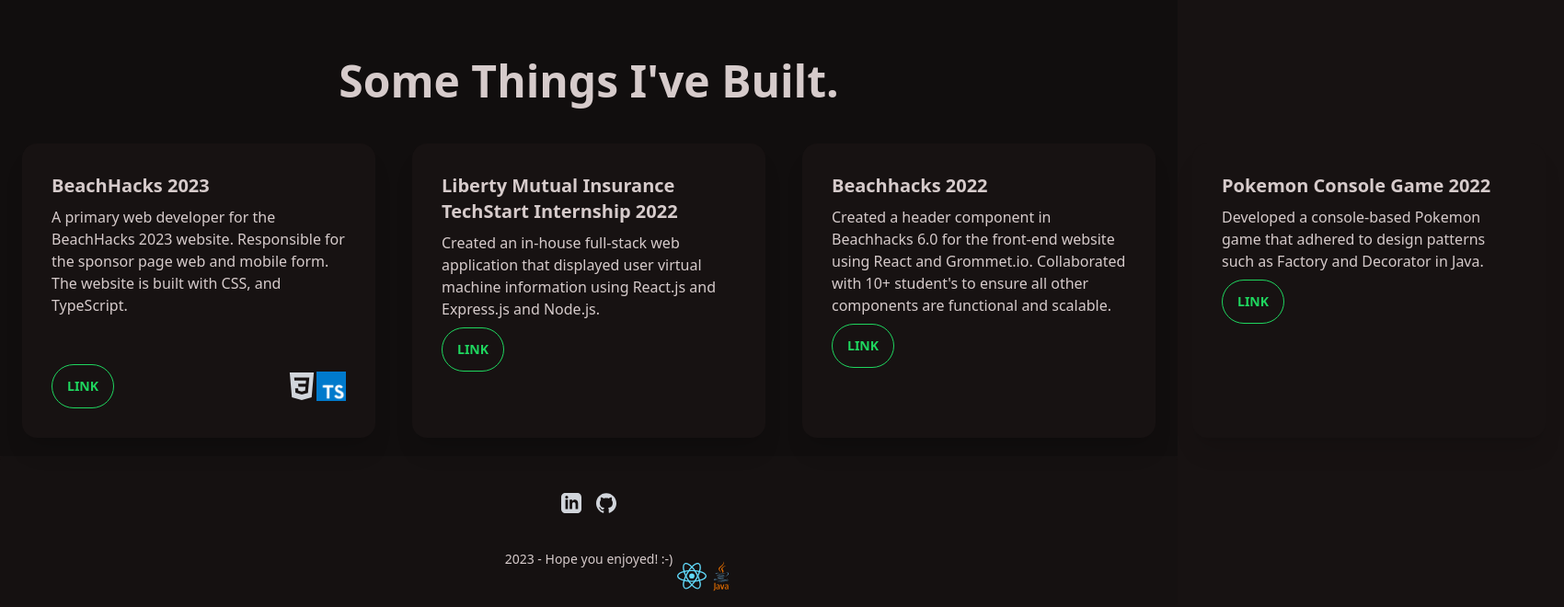
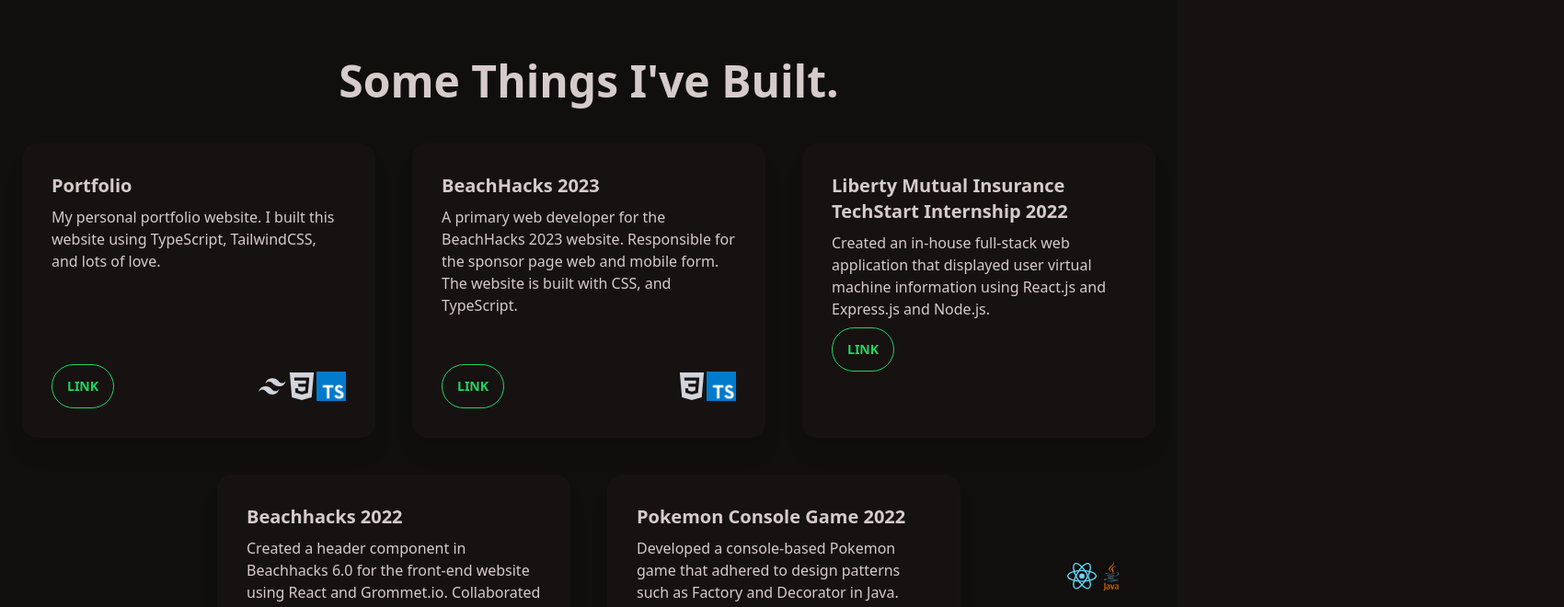
Before and after one commit to diegogarciacs/portfolio, a React (Create React App) app: page / in a window 1280 px wide. Shown: the part 640-1300 px from the top of the page at 92% size, 1700 px wide, since content can reach past the window. Built offline with nearby package versions, Linux system fonts and the light colour scheme; what prettier-plugin-tailwindcss, tailwindcss-font-inter would draw is missing.

Commit message:
fixes for card view

```diff
--- a/package.json
+++ b/package.json
@@ -1,4 +1,5 @@
 {
+  "homepage": "",
   "name": "my-portfolio",
   "version": "0.1.0",
   "private": true,
@@ -29,6 +30,8 @@
   },
   "scripts": {
     "start": "react-scripts start",
+    "predeploy": "npm run build",
+    "deploy": "gh-pages -d build",
     "build": "react-scripts build",
     "test": "react-scripts test",
     "eject": "react-scripts eject"
@@ -52,6 +55,7 @@
     ]
   },
   "devDependencies": {
+    "gh-pages": "^5.0.0",
     "prettier-plugin-tailwindcss": "^0.2.1",
     "tailwindcss": "^3.1.8"
   }
--- a/src/pages/Portfolio.tsx
+++ b/src/pages/Portfolio.tsx
@@ -3,13 +3,13 @@
 export default function Portfolio() {
   return (
     <>
-      <div className='min-h-64 bg-neutral'>
-        <section className='mx-auto flex w-1/2 justify-center text-center'>
-          <div className='layout py-6 text-center font-bold text-5xl'>
+      <div className="min-h-64 bg-neutral">
+        <section className="mx-auto flex w-1/2 justify-center text-center">
+          <div className="layout py-6 text-center font-bold text-5xl">
             <h1>Some Things I've Built.</h1>
           </div>
         </section>
-        <div className='cardlist_container flex justify-center'>
+        <div className="cardlist_container flex flex-wrap justify-center">
           <CardList />
         </div>
       </div>
```
Also changed, not shown: 2 other files (tests, documents, lock files or other folders).
